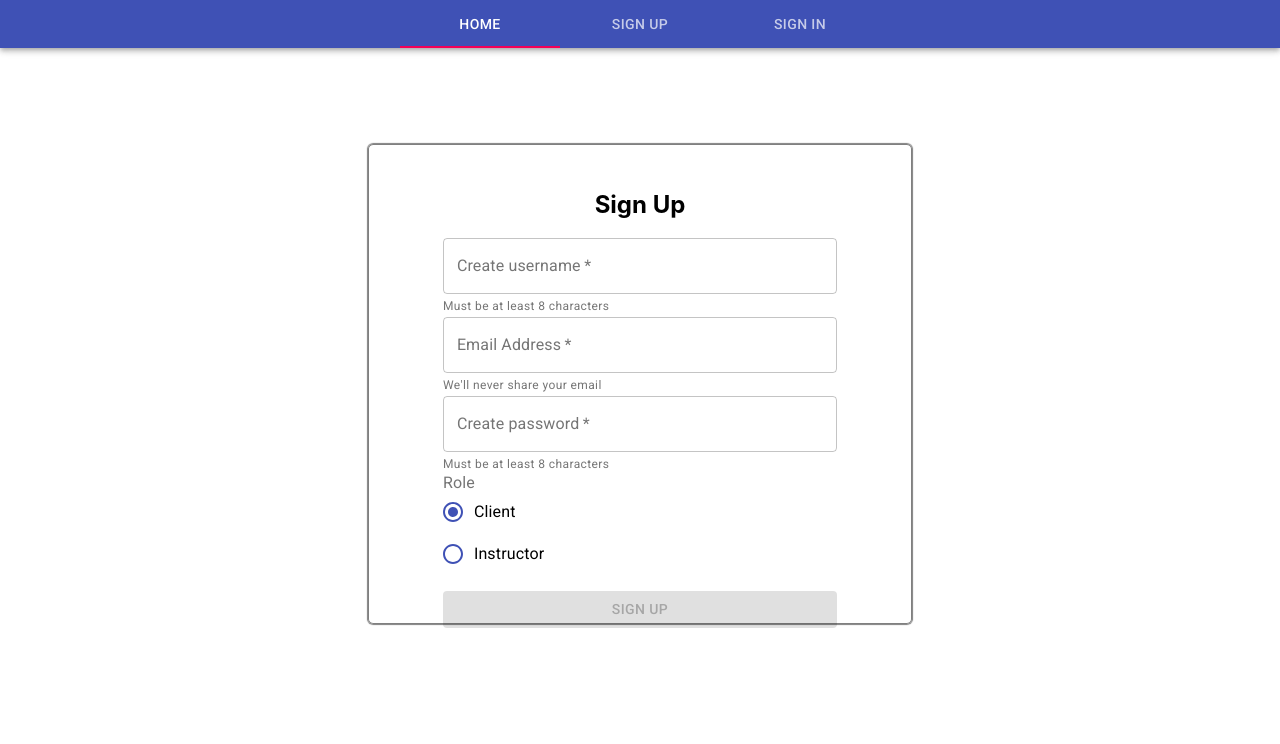
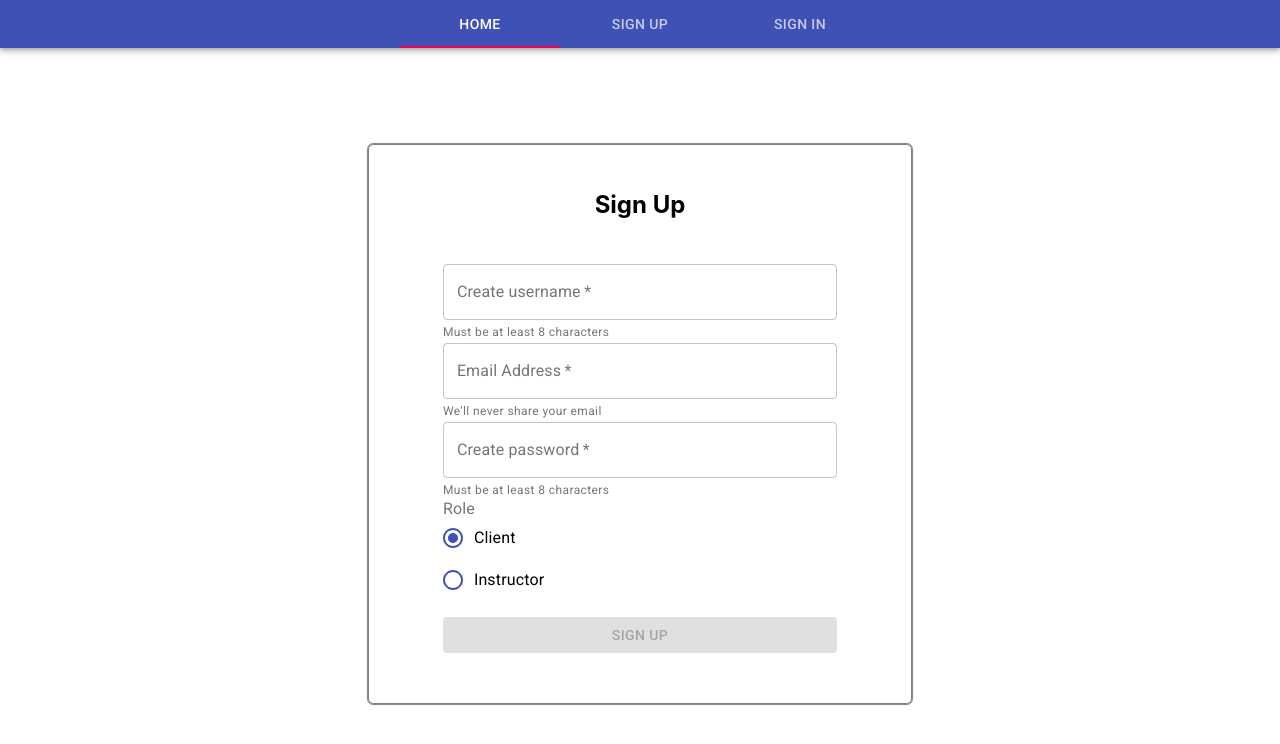
Before and after one commit to ft-anywhere-fitness-07/front-end, a React (Create React App) app: page /sign-up in a window 1280 px wide. Shown: the top 744 px of the page. Built offline with nearby package versions, Linux system fonts and the light colour scheme; no server answers; the HTML template or start-up script is replaced by a standard one.

Commit message:
forms now finished*

```diff
--- a/src/App.css
+++ b/src/App.css
@@ -59,7 +59,7 @@
 
 .form {
   display: flex;
-  height: 45vh;
+  height: 55vh;
   flex-direction: column;
   justify-content: space-evenly;
   width: 80%;
--- a/src/components/SignUp.js
+++ b/src/components/SignUp.js
@@ -97,6 +97,7 @@ const SignUp = (props) => {
                 <h2>Sign Up</h2>
                 <form className="form">
                 <Grid>
+                    <Grid>
                     <TextField
                             id="filled-basic"
                             label="Create username"
@@ -112,8 +113,8 @@ const SignUp = (props) => {
                             error={formErrors.username ? true : false}
                             />
                         <FormHelperText id="my-helper-text">{formErrors.username ? <p className={classes.errorText}>{formErrors.username}</p> : "Must be at least 8 characters"}</FormHelperText>
-
-
+                        </Grid>
+                        <Grid>
                         {/* <InputLabel htmlFor="my-input"></InputLabel> */}
                         <TextField
                             id="filled-basic"
@@ -129,7 +130,7 @@ const SignUp = (props) => {
                             onChange={handleChange}
                             error={formErrors.email ? true : false} />
                         <FormHelperText id="my-helper-text">{formErrors.email ? <p className={classes.errorText}>{formErrors.email}</p> : "We'll never share your email"}</FormHelperText>
-
+                        </Grid>
 
 
                     <TextField
```
